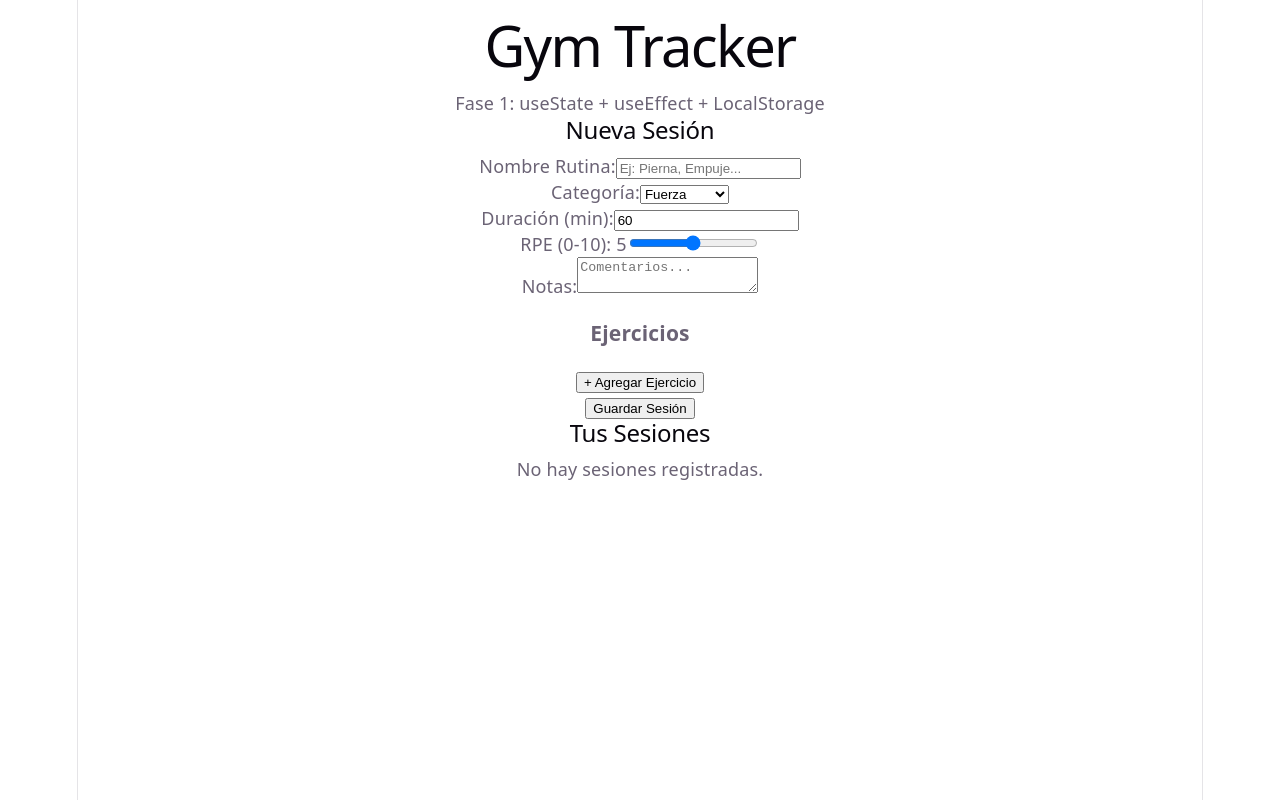
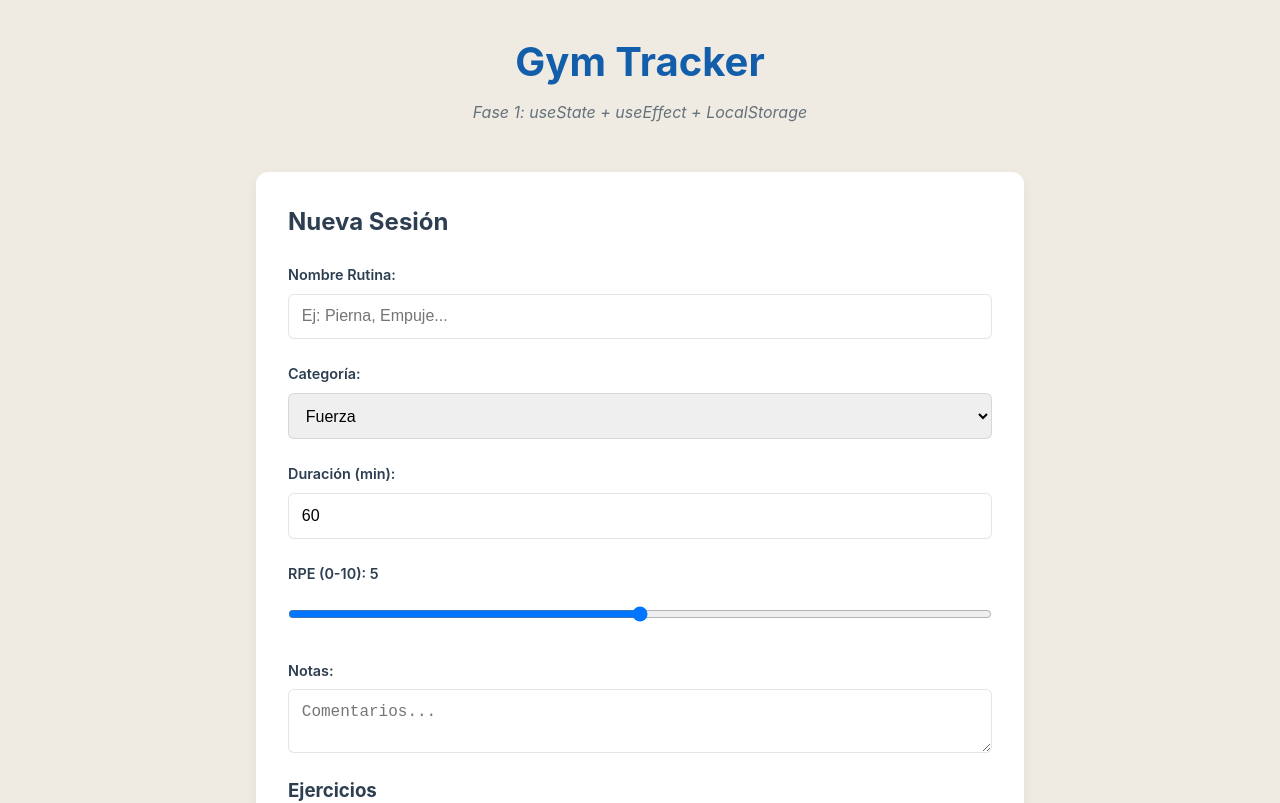
Before and after one commit to adirnnn/proyecto-web-final, a React (Vite) app in the folder frontend/: page / in a window 1280 px wide. Shown: the top 803 px of the page. Built offline with nearby package versions, Linux system fonts and the light colour scheme.

Commit message:
estilo crema y azul moderno

```diff
--- a/frontend/src/App.css
+++ b/frontend/src/App.css
@@ -1,184 +1,27 @@
-.counter {
-  font-size: 16px;
-  padding: 5px 10px;
-  border-radius: 5px;
-  color: var(--accent);
-  background: var(--accent-bg);
-  border: 2px solid transparent;
-  transition: border-color 0.3s;
-  margin-bottom: 24px;
-
-  &:hover {
-    border-color: var(--accent-border);
-  }
-  &:focus-visible {
-    outline: 2px solid var(--accent);
-    outline-offset: 2px;
-  }
+.container {
+  max-width: 800px;
+  margin: 0 auto;
+  padding: 2rem 1rem;
 }
 
-.hero {
-  position: relative;
-
-  .base,
-  .framework,
-  .vite {
-    inset-inline: 0;
-    margin: 0 auto;
-  }
-
-  .base {
-    width: 170px;
-    position: relative;
-    z-index: 0;
-  }
-
-  .framework,
-  .vite {
-    position: absolute;
-  }
-
-  .framework {
-    z-index: 1;
-    top: 34px;
-    height: 28px;
-    transform: perspective(2000px) rotateZ(300deg) rotateX(44deg) rotateY(39deg)
-      scale(1.4);
-  }
-
-  .vite {
-    z-index: 0;
-    top: 107px;
-    height: 26px;
-    width: auto;
-    transform: perspective(2000px) rotateZ(300deg) rotateX(40deg) rotateY(39deg)
-      scale(0.8);
-  }
+header {
+  text-align: center;
+  margin-bottom: 3rem;
 }
 
-#center {
+header h1 {
+  color: var(--color-primary);
+  font-size: 2.5rem;
+  margin-bottom: 0.5rem;
+}
+
+header p {
+  opacity: 0.7;
+  font-style: italic;
+}
+
+.content {
   display: flex;
   flex-direction: column;
-  gap: 25px;
-  place-content: center;
-  place-items: center;
-  flex-grow: 1;
-
-  @media (max-width: 1024px) {
-    padding: 32px 20px 24px;
-    gap: 18px;
-  }
+  gap: 3rem;
 }
-
-#next-steps {
-  display: flex;
-  border-top: 1px solid var(--border);
-  text-align: left;
-
-  & > div {
-    flex: 1 1 0;
-    padding: 32px;
-    @media (max-width: 1024px) {
-      padding: 24px 20px;
-    }
-  }
-
-  .icon {
-    margin-bottom: 16px;
-    width: 22px;
-    height: 22px;
-  }
-
-  @media (max-width: 1024px) {
-    flex-direction: column;
-    text-align: center;
-  }
-}
-
-#docs {
-  border-right: 1px solid var(--border);
-
-  @media (max-width: 1024px) {
-    border-right: none;
-    border-bottom: 1px solid var(--border);
-  }
-}
-
-#next-steps ul {
-  list-style: none;
-  padding: 0;
-  display: flex;
-  gap: 8px;
-  margin: 32px 0 0;
-
-  .logo {
-    height: 18px;
-  }
-
-  a {
-    color: var(--text-h);
-    font-size: 16px;
-    border-radius: 6px;
-    background: var(--social-bg);
-    display: flex;
-    padding: 6px 12px;
-    align-items: center;
-    gap: 8px;
-    text-decoration: none;
-    transition: box-shadow 0.3s;
-
-    &:hover {
-      box-shadow: var(--shadow);
-    }
-    .button-icon {
-      height: 18px;
-      width: 18px;
-    }
-  }
-
-  @media (max-width: 1024px) {
-    margin-top: 20px;
-    flex-wrap: wrap;
-    justify-content: center;
-
-    li {
-      flex: 1 1 calc(50% - 8px);
-    }
-
-    a {
-      width: 100%;
-      justify-content: center;
-      box-sizing: border-box;
-    }
-  }
-}
-
-#spacer {
-  height: 88px;
-  border-top: 1px solid var(--border);
-  @media (max-width: 1024px) {
-    height: 48px;
-  }
-}
-
-.ticks {
-  position: relative;
-  width: 100%;
-
-  &::before,
-  &::after {
-    content: '';
-    position: absolute;
-    top: -4.5px;
-    border: 5px solid transparent;
-  }
-
-  &::before {
-    left: 0;
-    border-left-color: var(--border);
-  }
-  &::after {
-    right: 0;
-    border-right-color: var(--border);
-  }
-}
--- /dev/null
+++ b/frontend/src/components/FormularioItem.css
@@ -0,0 +1,69 @@
+.gym-form {
+  background: var(--color-surface);
+  padding: 2rem;
+  border-radius: var(--radius);
+  box-shadow: var(--shadow);
+  display: flex;
+  flex-direction: column;
+  gap: 1.5rem;
+}
+
+.form-group {
+  display: flex;
+  flex-direction: column;
+  gap: 0.5rem;
+}
+
+.form-group label {
+  font-weight: 600;
+  font-size: 0.9rem;
+}
+
+input, select, textarea {
+  padding: 0.8rem;
+  border: 1px solid rgba(0,0,0,0.1);
+  border-radius: calc(var(--radius) / 2);
+  font-size: 1rem;
+}
+
+input:focus, select:focus, textarea:focus {
+  outline: none;
+  border-color: var(--color-primary);
+  box-shadow: 0 0 0 2px rgba(19, 94, 171, 0.1);
+}
+
+.exercise-row {
+  display: grid;
+  grid-template-columns: 2fr 1fr 1fr 1fr auto;
+  gap: 0.5rem;
+  align-items: center;
+  margin-bottom: 0.5rem;
+}
+
+.add-ex-btn {
+  background: transparent;
+  color: var(--color-primary);
+  border: 2px dashed var(--color-primary);
+  padding: 0.8rem;
+  border-radius: var(--radius);
+  cursor: pointer;
+  font-weight: 600;
+  margin-top: 1rem;
+}
+
+.save-btn {
+  background: var(--color-primary);
+  color: white;
+  border: none;
+  padding: 1rem;
+  border-radius: var(--radius);
+  font-size: 1.1rem;
+  font-weight: 700;
+  cursor: pointer;
+  transition: transform 0.1s, background 0.2s;
+}
+
+.save-btn:hover {
+  background: var(--color-primary-hover);
+  transform: translateY(-2px);
+}
--- a/frontend/src/components/FormularioItem.tsx
+++ b/frontend/src/components/FormularioItem.tsx
@@ -1,6 +1,7 @@
 import { useState } from 'react';
 import type { GymSession, Exercise } from '../types/item';
 import { generateUUID } from '../utils/uuid';
+import './FormularioItem.css';
 
 interface Props {
   onSave: (session: GymSession) => void;
--- /dev/null
+++ b/frontend/src/components/ItemCard.css
@@ -0,0 +1,63 @@
+.lista-items {
+  display: grid;
+  grid-template-columns: 1fr;
+  gap: 1.5rem;
+}
+
+.item-card {
+  background: var(--color-surface);
+  padding: 1.5rem;
+  border-radius: var(--radius);
+  box-shadow: var(--shadow);
+  border-left: 6px solid #ccc;
+  display: flex;
+  flex-direction: column;
+  gap: 1rem;
+}
+
+.item-card.completado {
+  border-left-color: var(--color-primary);
+}
+
+.item-card h3 {
+  margin: 0;
+  color: var(--color-primary);
+}
+
+.exercises-summary {
+  background: rgba(0,0,0,0.02);
+  padding: 1rem;
+  border-radius: calc(var(--radius) / 2);
+}
+
+.exercises-summary ul {
+  list-style: none;
+  margin-top: 0.5rem;
+}
+
+.actions {
+  display: flex;
+  gap: 1rem;
+  margin-top: 1rem;
+}
+
+.actions button {
+  flex: 1;
+  padding: 0.6rem;
+  border-radius: calc(var(--radius) / 2);
+  border: 1px solid var(--color-primary);
+  background: transparent;
+  color: var(--color-primary);
+  cursor: pointer;
+  font-weight: 600;
+}
+
+.actions .delete-btn {
+  border-color: var(--color-danger);
+  color: var(--color-danger);
+}
+
+.actions .delete-btn:hover {
+  background: var(--color-danger);
+  color: white;
+}
--- a/frontend/src/components/ItemCard.tsx
+++ b/frontend/src/components/ItemCard.tsx
@@ -1,4 +1,5 @@
 import type { GymSession } from '../types/item';
+import './ItemCard.css';
 
 interface Props {
   session: GymSession;
--- a/frontend/src/index.css
+++ b/frontend/src/index.css
@@ -1,111 +1,28 @@
 :root {
-  --text: #6b6375;
-  --text-h: #08060d;
-  --bg: #fff;
-  --border: #e5e4e7;
-  --code-bg: #f4f3ec;
-  --accent: #aa3bff;
-  --accent-bg: rgba(170, 59, 255, 0.1);
-  --accent-border: rgba(170, 59, 255, 0.5);
-  --social-bg: rgba(244, 243, 236, 0.5);
-  --shadow:
-    rgba(0, 0, 0, 0.1) 0 10px 15px -3px, rgba(0, 0, 0, 0.05) 0 4px 6px -2px;
-
-  --sans: system-ui, 'Segoe UI', Roboto, sans-serif;
-  --heading: system-ui, 'Segoe UI', Roboto, sans-serif;
-  --mono: ui-monospace, Consolas, monospace;
-
-  font: 18px/145% var(--sans);
-  letter-spacing: 0.18px;
-  color-scheme: light dark;
-  color: var(--text);
-  background: var(--bg);
-  font-synthesis: none;
-  text-rendering: optimizeLegibility;
-  -webkit-font-smoothing: antialiased;
-  -moz-osx-font-smoothing: grayscale;
-
-  @media (max-width: 1024px) {
-    font-size: 16px;
-  }
+  --color-bg: #efebe3;
+  --color-primary: #135eab;
+  --color-primary-hover: #0d4a86;
+  --color-text: #2c3e50;
+  --color-surface: #ffffff;
+  --color-danger: #e74c3c;
+  --radius: 12px;
+  --shadow: 0 4px 12px rgba(0, 0, 0, 0.05);
+  --spacing: 1rem;
 }
 
-@media (prefers-color-scheme: dark) {
-  :root {
-    --text: #9ca3af;
-    --text-h: #f3f4f6;
-    --bg: #16171d;
-    --border: #2e303a;
-    --code-bg: #1f2028;
-    --accent: #c084fc;
-    --accent-bg: rgba(192, 132, 252, 0.15);
-    --accent-border: rgba(192, 132, 252, 0.5);
-    --social-bg: rgba(47, 48, 58, 0.5);
-    --shadow:
-      rgba(0, 0, 0, 0.4) 0 10px 15px -3px, rgba(0, 0, 0, 0.25) 0 4px 6px -2px;
-  }
+* {
+  box-sizing: border-box;
+  margin: 0;
+  padding: 0;
+}
 
-  #social .button-icon {
-    filter: invert(1) brightness(2);
-  }
+body {
+  background-color: var(--color-bg);
+  color: var(--color-text);
+  font-family: 'Inter', system-ui, -apple-system, sans-serif;
+  line-height: 1.5;
 }
 
 #root {
-  width: 1126px;
-  max-width: 100%;
-  margin: 0 auto;
-  text-align: center;
-  border-inline: 1px solid var(--border);
-  min-height: 100svh;
-  display: flex;
-  flex-direction: column;
-  box-sizing: border-box;
+  width: 100%;
 }
-
-body {
-  margin: 0;
-}
-
-h1,
-h2 {
-  font-family: var(--heading);
-  font-weight: 500;
-  color: var(--text-h);
-}
-
-h1 {
-  font-size: 56px;
-  letter-spacing: -1.68px;
-  margin: 32px 0;
-  @media (max-width: 1024px) {
-    font-size: 36px;
-    margin: 20px 0;
-  }
-}
-h2 {
-  font-size: 24px;
-  line-height: 118%;
-  letter-spacing: -0.24px;
-  margin: 0 0 8px;
-  @media (max-width: 1024px) {
-    font-size: 20px;
-  }
-}
-p {
-  margin: 0;
-}
-
-code,
-.counter {
-  font-family: var(--mono);
-  display: inline-flex;
-  border-radius: 4px;
-  color: var(--text-h);
-}
-
-code {
-  font-size: 15px;
-  line-height: 135%;
-  padding: 4px 8px;
-  background: var(--code-bg);
-}
```
